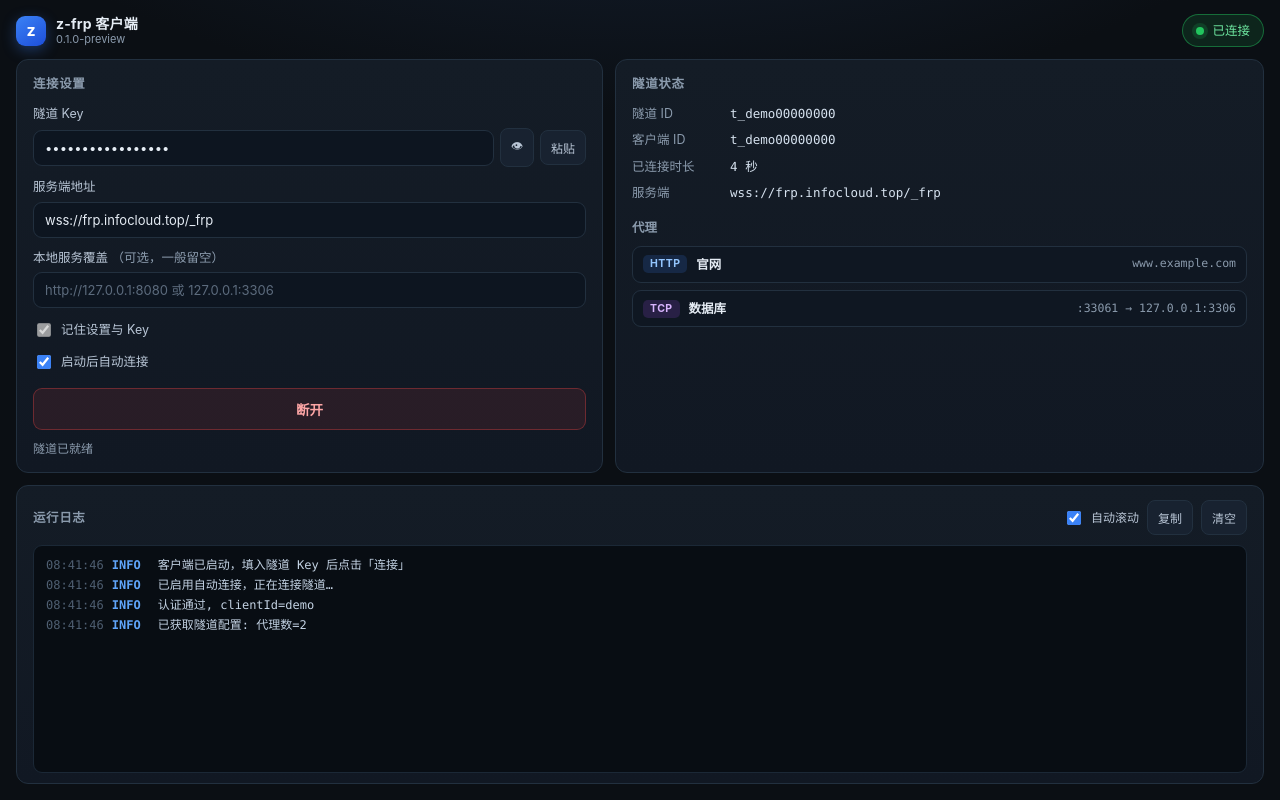
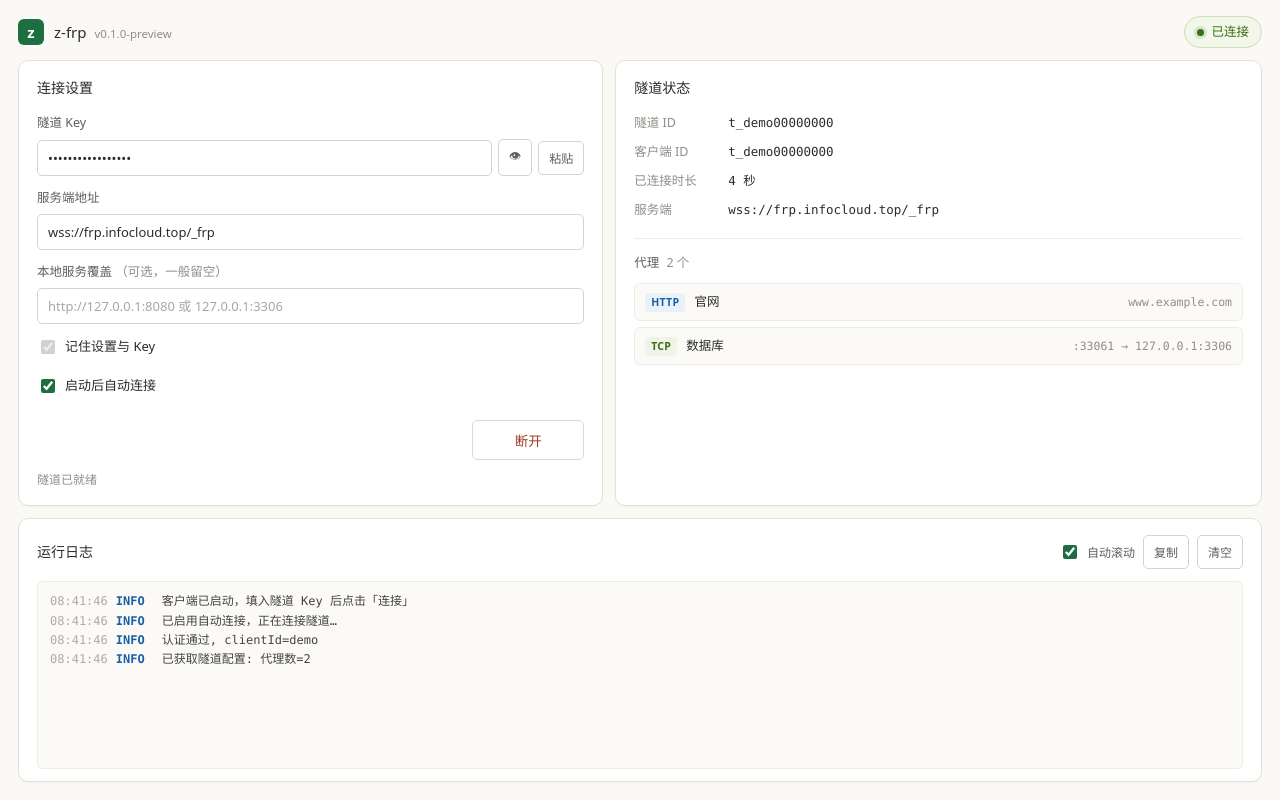
Before and after one commit to ZhengHaoF/z-frp, a website: page apps/desktop/src/index.html in a window 1280 px wide. Drawn offline with Linux system fonts and the light colour scheme.

Commit message:
style(desktop): 界面换成与 dashboard 一致的暖白风格
- 配色对齐 dashboard：暖白底 #faf9f6、深绿主色 #1d6f42、细边框、几乎无阴影，
  去掉原先的深色 + 蓝紫渐变；状态胶囊改为浅底描边（在线绿/连接中蓝/重连琥珀）
- 操作按钮右对齐、最小宽度 112px，断开不再铺满整行
- 卡片改 flex 列布局，操作区压到卡片底部，清掉表单与按钮之间的大片空白
- 日志区加滚动渐隐，顶部半行不再像被硬裁切；行距收紧到 1.62
- 「代理」标题带数量；顶栏品牌精简为 z-frp + 版本号，避免与系统标题栏重复
- 修一个真实 bug：Settings 由 derive(Default) 生成，首次启动 remember 取到
  bool 默认的 false，导致「记住设置与 Key」没勾、key 存不住；改为手写 Default，
  remember 默认 true 并预填线上 server 地址

```diff
--- a/apps/desktop/src/index.html
+++ b/apps/desktop/src/index.html
@@ -10,7 +10,7 @@
       <div class="brand">
         <span class="logo">z</span>
         <div class="brand-text">
-          <strong>z-frp 客户端</strong>
+          <strong>z-frp</strong>
           <span class="muted" id="versionText">v0.1.0</span>
         </div>
       </div>
@@ -70,7 +70,7 @@
           <dd id="serverShown">—</dd>
         </dl>
 
-        <h3>代理</h3>
+        <h3>代理 <span class="count" id="proxyCount"></span></h3>
         <ul class="proxy-list" id="proxyList">
           <li class="empty">连接后显示服务端下发的代理</li>
         </ul>
--- a/apps/desktop/src/main.js
+++ b/apps/desktop/src/main.js
@@ -79,6 +79,7 @@ const el = {
   copyLogs: document.getElementById("copyLogs"),
   toast: document.getElementById("toast"),
   versionText: document.getElementById("versionText"),
+  proxyCount: document.getElementById("proxyCount"),
 };
 
 const STATE_TEXT = {
@@ -159,6 +160,7 @@ function appendLog(level, message, time) {
 
 function renderProxies(proxies) {
   el.proxyList.innerHTML = "";
+  el.proxyCount.textContent = proxies && proxies.length ? `${proxies.length} 个` : "";
   if (!proxies || proxies.length === 0) {
     const li = document.createElement("li");
     li.className = "empty";
@@ -184,6 +186,11 @@ function renderProxies(proxies) {
 }
 
 /* ---------- 交互 ---------- */
+
+// 滚动后顶部会露出半行历史，用渐隐遮一下，避免看起来像被裁切
+el.logBody.addEventListener("scroll", () => {
+  el.logBody.classList.toggle("scrolled", el.logBody.scrollTop > 2);
+});
 
 el.toggleKey.addEventListener("click", () => {
   el.keyInput.type = el.keyInput.type === "password" ? "text" : "password";
@@ -297,7 +304,7 @@ listen("zfrp://log", (event) => {
     el.serverInput.value = "wss://frp.infocloud.top/_frp";
   }
   try {
-    el.versionText.textContent = await invoke("app_version");
+    el.versionText.textContent = `v${await invoke("app_version")}`;
   } catch {
     /* 保持默认 */
   }
--- a/apps/desktop/src/styles.css
+++ b/apps/desktop/src/styles.css
@@ -1,17 +1,22 @@
+/* 与 frps dashboard 同一套设计语言：暖白底、深绿主色、细边框、弱阴影。 */
+
 :root {
-  --bg: #0b0f14;
-  --bg-soft: #111823;
-  --card: #141c26;
-  --card-2: #182230;
-  --line: #22303f;
-  --text: #e6edf5;
-  --muted: #8b9bad;
-  --accent: #3b82f6;
-  --accent-hover: #2f6fd8;
-  --ok: #22c55e;
-  --warn: #f59e0b;
-  --err: #ef4444;
-  --radius: 12px;
+  --bg: #faf9f6;
+  --bg-soft: #f6f5f0;
+  --card: #ffffff;
+  --card-2: #fbfaf7;
+  --line: #e3e0d6;
+  --line-soft: #eeece5;
+  --text: #2c2c2a;
+  --muted: #5f5e5a;
+  --muted-2: #8f8e88;
+  --accent: #1d6f42;
+  --accent-hover: #185a35;
+  --ok: #3b6d11;
+  --warn: #8a5a12;
+  --err: #993c1d;
+  --info: #185fa5;
+  --radius: 10px;
 }
 
 * {
@@ -28,16 +33,16 @@ body {
   display: flex;
   flex-direction: column;
   gap: 12px;
-  padding: 14px 16px 16px;
-  background: radial-gradient(1200px 600px at 50% -260px, #17253a 0%, var(--bg) 62%);
+  padding: 16px 18px 18px;
+  background: var(--bg);
   color: var(--text);
-  font: 13.5px/1.55 -apple-system, "Segoe UI", "Microsoft YaHei", system-ui, sans-serif;
+  font: 13.5px/1.6 system-ui, -apple-system, "Segoe UI", "Microsoft YaHei", sans-serif;
   user-select: none;
   overflow: hidden;
 }
 
 .muted {
-  color: var(--muted);
+  color: var(--muted-2);
   font-weight: 400;
 }
 
@@ -57,38 +62,38 @@ body {
 }
 
 .logo {
-  width: 30px;
-  height: 30px;
+  width: 26px;
+  height: 26px;
   display: grid;
   place-items: center;
-  border-radius: 9px;
-  background: linear-gradient(145deg, #3b82f6, #1d4ed8);
+  border-radius: 6px;
+  background: var(--accent);
   color: #fff;
-  font-weight: 700;
-  font-size: 16px;
-  box-shadow: 0 4px 14px rgba(59, 130, 246, 0.35);
+  font-weight: 600;
+  font-size: 15px;
+  line-height: 1;
 }
 
 .brand-text {
   display: flex;
-  flex-direction: column;
-  line-height: 1.25;
+  align-items: baseline;
+  gap: 8px;
 }
 
 .brand-text strong {
-  font-size: 14px;
-  letter-spacing: 0.2px;
+  font-size: 15px;
+  font-weight: 500;
 }
 
 .brand-text .muted {
-  font-size: 11px;
+  font-size: 11.5px;
 }
 
 .status-pill {
   display: inline-flex;
   align-items: center;
-  gap: 8px;
-  padding: 6px 13px;
+  gap: 7px;
+  padding: 5px 12px;
   border-radius: 999px;
   background: var(--card);
   border: 1px solid var(--line);
@@ -98,34 +103,36 @@ body {
 }
 
 .status-pill .dot {
-  width: 8px;
-  height: 8px;
+  width: 7px;
+  height: 7px;
   border-radius: 50%;
-  background: #4b5768;
+  background: #bfbdb6;
 }
 
 .status-pill[data-state="connecting"] {
-  color: #93c5fd;
-  border-color: rgba(59, 130, 246, 0.45);
-  background: rgba(59, 130, 246, 0.12);
+  color: var(--info);
+  border-color: #c9dcee;
+  background: #eef5fb;
 }
 .status-pill[data-state="connecting"] .dot {
-  background: var(--accent);
+  background: var(--info);
   animation: pulse 1.1s infinite;
 }
+
 .status-pill[data-state="online"] {
-  color: #6ee7a0;
-  border-color: rgba(34, 197, 94, 0.45);
-  background: rgba(34, 197, 94, 0.12);
+  color: var(--ok);
+  border-color: #cfdcb9;
+  background: #f2f7ea;
 }
 .status-pill[data-state="online"] .dot {
   background: var(--ok);
-  box-shadow: 0 0 0 4px rgba(34, 197, 94, 0.16);
+  box-shadow: 0 0 0 3px rgba(59, 109, 17, 0.14);
 }
+
 .status-pill[data-state="reconnecting"] {
-  color: #fcd34d;
-  border-color: rgba(245, 158, 11, 0.45);
-  background: rgba(245, 158, 11, 0.12);
+  color: var(--warn);
+  border-color: #e8d5b5;
+  background: #fbf3e4;
 }
 .status-pill[data-state="reconnecting"] .dot {
   background: var(--warn);
@@ -139,8 +146,8 @@ body {
     transform: scale(1);
   }
   50% {
-    opacity: 0.35;
-    transform: scale(0.82);
+    opacity: 0.4;
+    transform: scale(0.8);
   }
 }
 
@@ -154,43 +161,66 @@ body {
 }
 
 .card {
-  background: linear-gradient(180deg, var(--card), var(--bg-soft));
+  background: var(--card);
   border: 1px solid var(--line);
   border-radius: var(--radius);
-  padding: 14px 16px;
+  padding: 16px 18px;
+  box-shadow: 0 1px 2px rgba(44, 44, 42, 0.03);
+}
+
+/* 设置卡把操作区压到底部，避免表单与按钮之间出现大片空白 */
+.card.setup {
+  display: flex;
+  flex-direction: column;
+}
+
+/* 状态卡的代理列表占满剩余高度 */
+.card.info {
+  display: flex;
+  flex-direction: column;
 }
 
 .card h2 {
-  margin: 0 0 10px;
-  font-size: 12.5px;
-  letter-spacing: 0.6px;
-  text-transform: uppercase;
-  color: var(--muted);
-  font-weight: 600;
+  margin: 0 0 14px;
+  font-size: 14px;
+  font-weight: 500;
+  color: var(--text);
 }
 
 .card h3 {
-  margin: 16px 0 8px;
+  margin: 18px 0 10px;
+  padding-top: 14px;
+  border-top: 1px solid var(--line-soft);
   font-size: 12.5px;
   color: var(--muted);
-  font-weight: 600;
+  font-weight: 500;
+}
+
+.card h3 .count {
+  margin-left: 4px;
+  color: var(--muted-2);
+  font-weight: 400;
 }
 
 label {
   display: block;
-  margin: 10px 0 5px;
+  margin: 12px 0 6px;
   font-size: 12.5px;
-  color: #b9c6d6;
+  color: var(--muted);
+}
+
+label:first-of-type {
+  margin-top: 0;
 }
 
 input[type="text"],
 input[type="password"],
 input:not([type]) {
   width: 100%;
-  padding: 9px 11px;
-  border-radius: 9px;
-  border: 1px solid var(--line);
-  background: #0d1520;
+  padding: 8px 10px;
+  border-radius: 5px;
+  border: 1px solid #d6d3c9;
+  background: var(--card);
   color: var(--text);
   font-size: 13px;
   font-family: inherit;
@@ -201,11 +231,11 @@ input:not([type]) {
 
 input:focus {
   border-color: var(--accent);
-  box-shadow: 0 0 0 3px rgba(59, 130, 246, 0.16);
+  box-shadow: 0 0 0 3px rgba(29, 111, 66, 0.12);
 }
 
 input::placeholder {
-  color: #5c6b7d;
+  color: #a8a7a1;
 }
 
 .input-row {
@@ -220,19 +250,21 @@ input::placeholder {
 
 .icon-btn {
   flex: 0 0 auto;
-  padding: 8px 10px;
-  border-radius: 8px;
-  border: 1px solid var(--line);
-  background: var(--card-2);
-  color: #b9c6d6;
+  padding: 7px 10px;
+  border-radius: 5px;
+  border: 1px solid #d6d3c9;
+  background: var(--card);
+  color: var(--muted);
   font-size: 12px;
+  font-family: inherit;
   cursor: pointer;
   transition: background 0.15s, color 0.15s, border-color 0.15s;
 }
 
 .icon-btn:hover {
-  background: #22314a;
-  color: #fff;
+  background: var(--bg-soft);
+  border-color: #c4c1b6;
+  color: var(--text);
 }
 
 .check {
@@ -240,13 +272,15 @@ input::placeholder {
   align-items: center;
   gap: 7px;
   margin-top: 12px;
-  color: #b9c6d6;
+  font-size: 13px;
+  color: var(--text);
   cursor: pointer;
 }
 
 .check.small {
   margin: 0;
   font-size: 12px;
+  color: var(--muted);
 }
 
 .check input {
@@ -257,47 +291,46 @@ input::placeholder {
 
 .actions {
   display: flex;
+  justify-content: flex-end;
   gap: 8px;
-  margin-top: 16px;
+  margin-top: auto;
+  padding-top: 18px;
 }
 
 button.primary,
 button.ghost {
-  flex: 1 1 auto;
-  padding: 10px 14px;
-  border-radius: 9px;
+  flex: 0 0 auto;
+  min-width: 112px;
+  padding: 9px 14px;
+  border-radius: 5px;
   font-size: 13.5px;
-  font-weight: 600;
+  font-weight: 500;
+  font-family: inherit;
   cursor: pointer;
   border: 1px solid transparent;
-  transition: background 0.15s, color 0.15s, border-color 0.15s, transform 0.06s;
+  transition: background 0.15s, color 0.15s, border-color 0.15s;
 }
 
 button.primary {
   background: var(--accent);
+  border-color: var(--accent);
   color: #fff;
-  box-shadow: 0 6px 16px rgba(59, 130, 246, 0.24);
 }
 
 button.primary:hover {
   background: var(--accent-hover);
-}
-
-button.primary:active,
-button.ghost:active {
-  transform: translateY(1px);
+  border-color: var(--accent-hover);
 }
 
 button.ghost {
-  background: rgba(239, 68, 68, 0.1);
-  border-color: rgba(239, 68, 68, 0.35);
-  color: #fca5a5;
+  background: var(--card);
+  border-color: #ddd9cf;
+  color: var(--err);
 }
 
 button.ghost:hover {
-  background: rgba(239, 68, 68, 0.18);
-  border-color: rgba(239, 68, 68, 0.6);
-  color: #fecaca;
+  background: #fbf1ee;
+  border-color: #e0c3b6;
 }
 
 button:disabled {
@@ -309,31 +342,31 @@ button:disabled {
   margin: 10px 0 0;
   min-height: 18px;
   font-size: 12px;
-  color: var(--muted);
+  color: var(--muted-2);
 }
 
 .hint.error {
-  color: #fca5a5;
+  color: var(--err);
 }
 
 /* ---------- 状态区 ---------- */
 
 .kv {
   display: grid;
-  grid-template-columns: 88px 1fr;
-  gap: 7px 10px;
+  grid-template-columns: 84px 1fr;
+  gap: 9px 10px;
   margin: 0;
   font-size: 12.5px;
 }
 
 .kv dt {
-  color: var(--muted);
+  color: var(--muted-2);
 }
 
 .kv dd {
   margin: 0;
   font-family: ui-monospace, "Cascadia Code", Consolas, monospace;
-  color: #d7e3f0;
+  color: var(--text);
   overflow: hidden;
   text-overflow: ellipsis;
   white-space: nowrap;
@@ -345,57 +378,61 @@ button:disabled {
   margin: 0;
   padding: 0;
   display: flex;
+  flex: 1 1 auto;
   flex-direction: column;
-  gap: 7px;
-  max-height: 132px;
+  gap: 6px;
   overflow: auto;
 }
 
 .proxy-list li {
   display: flex;
+  flex: 0 0 auto;
   align-items: center;
   gap: 9px;
   padding: 8px 10px;
-  border-radius: 9px;
-  background: #0f1722;
-  border: 1px solid var(--line);
+  border-radius: 6px;
+  background: var(--card-2);
+  border: 1px solid var(--line-soft);
   font-size: 12.5px;
 }
 
 .proxy-list li.empty {
+  flex: 1 1 auto;
+  align-items: center;
   justify-content: center;
-  color: var(--muted);
+  color: var(--muted-2);
   border-style: dashed;
+  border-color: var(--line);
   background: transparent;
 }
 
 .tag {
   flex: 0 0 auto;
-  padding: 1px 7px;
-  border-radius: 5px;
+  padding: 1px 6px;
+  border-radius: 4px;
   font-size: 10.5px;
-  font-weight: 700;
-  letter-spacing: 0.4px;
+  font-weight: 600;
+  letter-spacing: 0.3px;
   text-transform: uppercase;
 }
 
 .tag.http {
-  background: rgba(59, 130, 246, 0.16);
-  color: #93c5fd;
+  background: #eaf1f8;
+  color: var(--info);
 }
 
 .tag.tcp {
-  background: rgba(168, 85, 247, 0.16);
-  color: #d8b4fe;
+  background: #f0f4e8;
+  color: var(--ok);
 }
 
 .proxy-name {
-  font-weight: 600;
+  font-weight: 500;
 }
 
 .proxy-addr {
   margin-left: auto;
-  color: var(--muted);
+  color: var(--muted-2);
   font-family: ui-monospace, Consolas, monospace;
   font-size: 11.5px;
   overflow: hidden;
@@ -411,7 +448,7 @@ button:disabled {
   flex-direction: column;
   flex: 1 1 auto;
   min-height: 140px;
-  padding-bottom: 10px;
+  padding-bottom: 12px;
 }
 
 .logs-head {
@@ -432,16 +469,21 @@ button:disabled {
 
 .log-body {
   flex: 1 1 auto;
-  margin-top: 10px;
+  margin-top: 12px;
   padding: 10px 12px;
-  border-radius: 9px;
-  background: #080d13;
-  border: 1px solid #1b2836;
+  border-radius: 6px;
+  background: var(--card-2);
+  border: 1px solid var(--line-soft);
   overflow: auto;
   font-family: ui-monospace, "Cascadia Code", Consolas, monospace;
   font-size: 12px;
-  line-height: 1.65;
+  line-height: 1.62;
   user-select: text;
+}
+
+.log-body.scrolled {
+  -webkit-mask-image: linear-gradient(to bottom, transparent 0, #000 16px);
+  mask-image: linear-gradient(to bottom, transparent 0, #000 16px);
 }
 
 .log-line {
@@ -453,32 +495,56 @@ button:disabled {
 
 .log-time {
   flex: 0 0 auto;
-  color: #4f5f72;
+  color: #adaba4;
 }
 
 .log-level {
   flex: 0 0 auto;
   width: 38px;
-  font-weight: 700;
+  font-weight: 600;
 }
 
 .log-line.info .log-level {
-  color: #60a5fa;
+  color: var(--info);
 }
 .log-line.warn .log-level {
-  color: #fbbf24;
+  color: var(--warn);
 }
 .log-line.error .log-level {
-  color: #f87171;
+  color: var(--err);
 }
 .log-line.info .log-msg {
-  color: #c3d2e3;
+  color: #44443f;
 }
 .log-line.warn .log-msg {
-  color: #f8d68a;
+  color: #7d5210;
 }
 .log-line.error .log-msg {
-  color: #fca5a5;
+  color: var(--err);
+}
+
+/* ---------- 滚动条 ---------- */
+
+::-webkit-scrollbar {
+  width: 10px;
+  height: 10px;
+}
+
+::-webkit-scrollbar-thumb {
+  background: #dcd9d0;
+  border: 3px solid transparent;
+  background-clip: content-box;
+  border-radius: 999px;
+}
+
+::-webkit-scrollbar-thumb:hover {
+  background: #c6c3b8;
+  border: 3px solid transparent;
+  background-clip: content-box;
+}
+
+::-webkit-scrollbar-track {
+  background: transparent;
 }
 
 /* ---------- Toast ---------- */
@@ -488,11 +554,10 @@ button:disabled {
   left: 50%;
   bottom: 26px;
   transform: translate(-50%, 20px);
-  padding: 9px 16px;
-  border-radius: 9px;
-  background: #1e293b;
-  border: 1px solid var(--line);
-  color: #e2e8f0;
+  padding: 8px 16px;
+  border-radius: 6px;
+  background: #2c2c2a;
+  color: #f7f6f2;
   font-size: 12.5px;
   opacity: 0;
   pointer-events: none;
```
Also changed, not shown: 1 other file.
